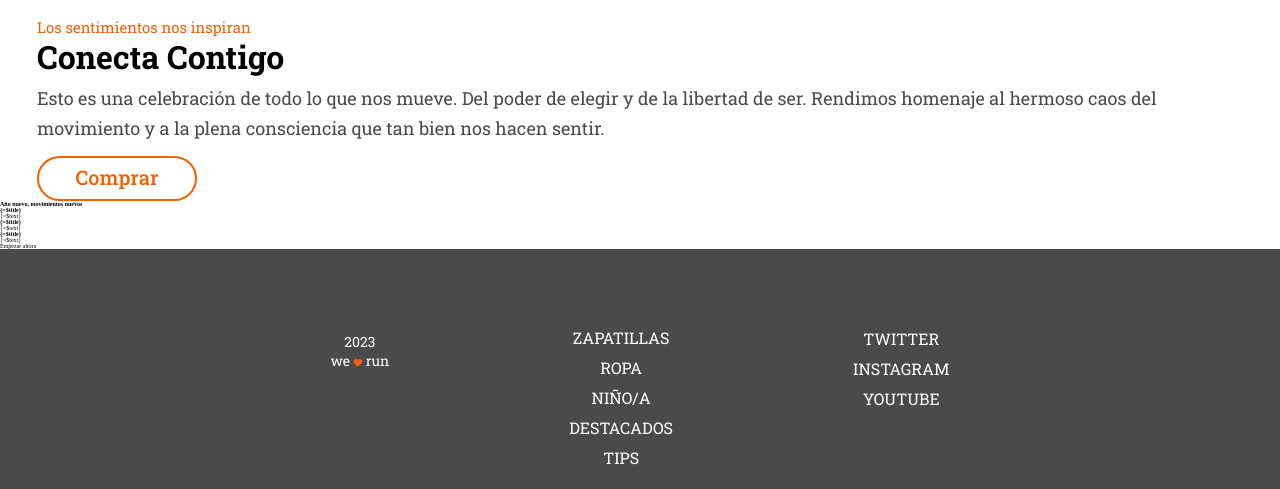
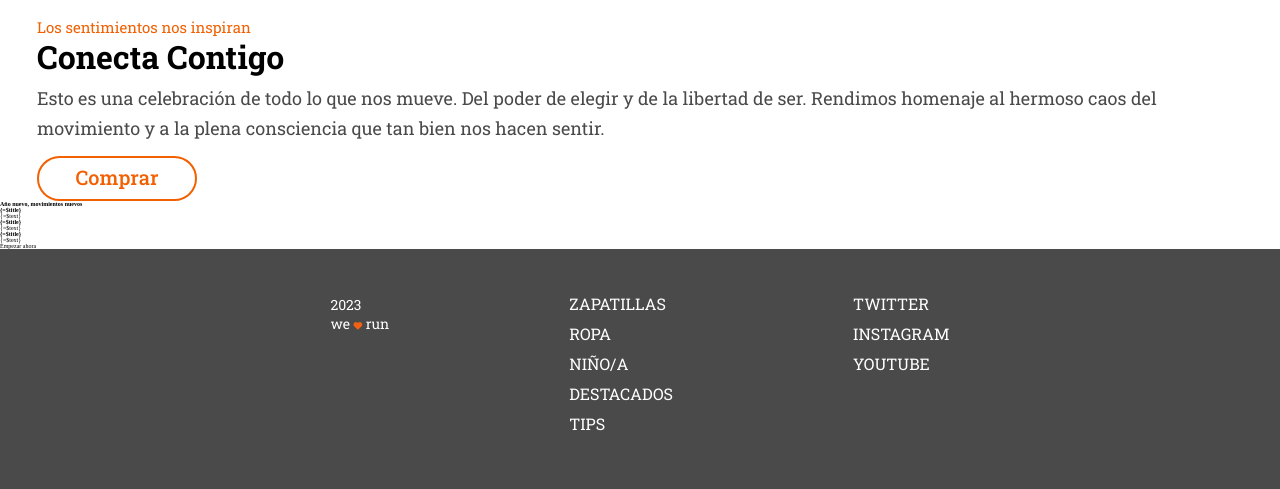
Before and after one commit to Adalab/modulo-1-evaluacion-final-rosapon, a website built with Vite: page src/index.html in a window 1280 px wide. Shown: the part 822-1311 px from the top of the page. Built offline with nearby package versions, Linux system fonts and the light colour scheme.

Commit message:
finish footer

```diff
--- a/src/scss/layout/_footer.scss
+++ b/src/scss/layout/_footer.scss
@@ -13,6 +13,7 @@
         flex-direction: row;
         justify-content: center;
         gap: 180px;
+        align-items: first baseline;
     }
 
 
@@ -27,7 +28,8 @@
 
         @media (min-width:768px) {
             order: 1;
-            margin-top: 57px;
+            margin-top: 40px;
+            text-align: left;
         }
 
         & a {
@@ -41,11 +43,11 @@
     &__socialMedia {
         display: flex;
         flex-direction: column;
-        text-decoration: none;
+        text-align: center;
 
         @media (min-width:768px) {
             order: 2;
-
+            text-align: left;
         }
 
 
@@ -56,7 +58,6 @@
             font-size: 1.6rem;
             font-family: $mainFont;
             text-transform: uppercase;
-            text-align: center;
             line-height: 30px;
         }
 
@@ -66,14 +67,15 @@
         text-align: center;
         margin-bottom: 36px;
 
+        @media (min-width: 678px) {
+            text-align: left;
+        }
+
 
         & p {
             font-family: $mainFont;
             font-size: 1.4rem;
             color: white;
         }
-
     }
-
-
 }
```
